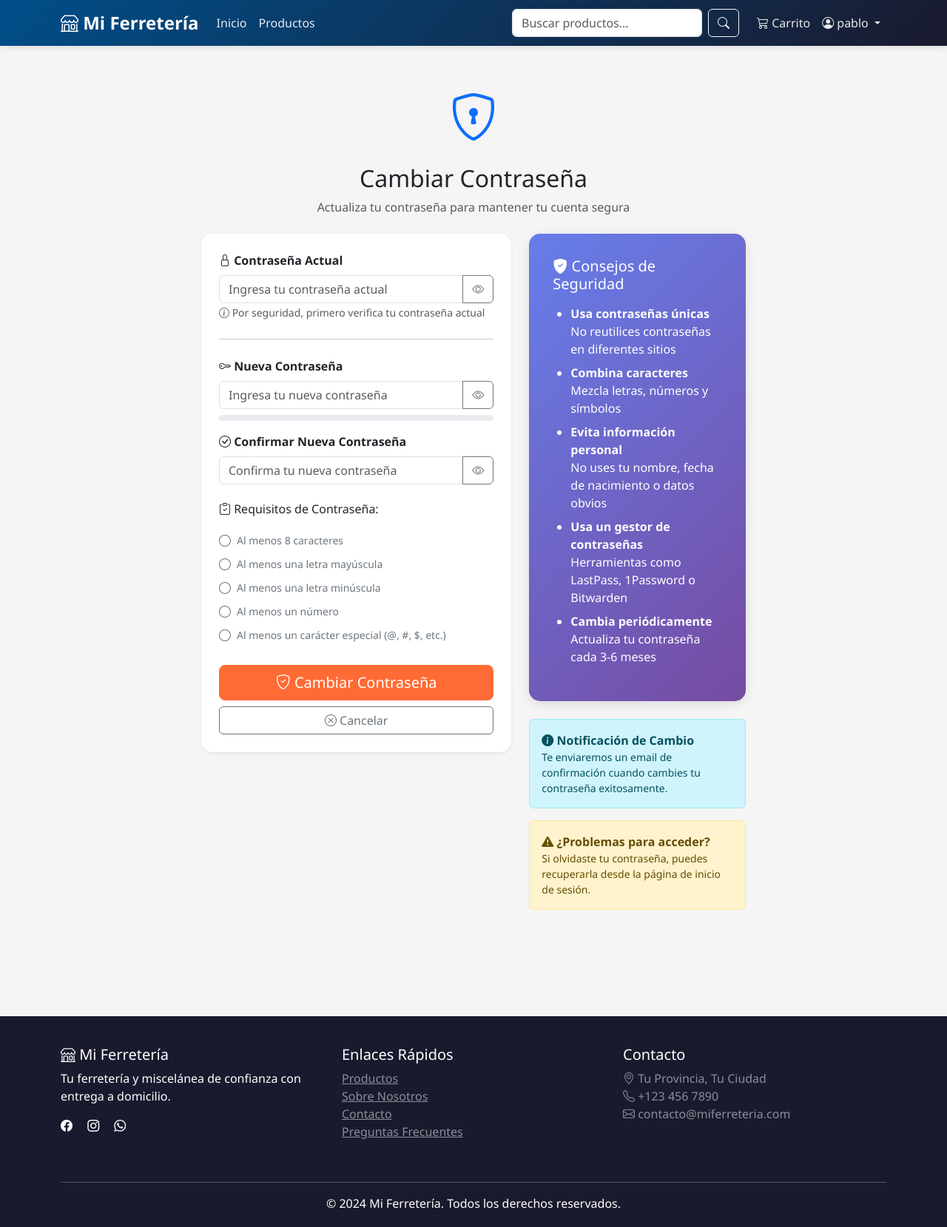
After one commit to yerald0108/Prueba-desliegue-Ferreteria, a Django app: page /cambiar-contrasena/ in a window 1280 px wide. The commit adds this page. Shown: the whole page at 74% size. Run offline with Django 5.2, Linux system fonts and the light colour scheme; a user stored in the database is signed in; data comes from the database, SQL or seed files in the repository; both versions use the stored data as it was after the commit; data that the repository does not hold is empty.

Commit message:
change-password

```diff
--- a/djangocrud/settings.py
+++ b/djangocrud/settings.py
@@ -10,10 +10,10 @@ SECRET_KEY = 'django-insecure-7z0+38t)adnb-d$oslr!&4xay5em%o+pr+b1168&1tv0l*im2*
 # SECURITY WARNING: don't run with debug turned on in production!
 DEBUG = True
 
-ALLOWED_HOSTS = ['192.168.137.203', 'localhost', '127.0.0.1']
+ALLOWED_HOSTS = ['192.168.100.10', 'localhost', '127.0.0.1']
 
 CSRF_TRUSTED_ORIGINS = [
-    'http://192.168.137.203:8000',
+    'http://192.168.100.10:8000',
 ]
 
 # Application definition
--- a/shop/forms.py
+++ b/shop/forms.py
@@ -300,3 +300,86 @@ class ProductForm(forms.ModelForm):
                 )
 
         return image
+
+class ChangePasswordForm(forms.Form):
+    """Formulario seguro para cambiar contraseña"""
+    current_password = forms.CharField(
+        label='Contraseña Actual',
+        widget=forms.PasswordInput(attrs={
+            'class': 'form-control',
+            'placeholder': 'Ingresa tu contraseña actual',
+            'autocomplete': 'current-password',
+        }),
+        help_text='Por seguridad, primero verifica tu contraseña actual'
+    )
+
+    new_password1 = forms.CharField(
+        label='Nueva Contraseña',
+        widget=forms.PasswordInput(attrs={
+            'class': 'form-control',
+            'placeholder': 'Ingresa tu nueva contraseña',
+            'autocomplete': 'new-password',
+        }),
+        help_text='Mínimo 8 caracteres. No puede ser muy similar a tu información personal.'
+    )
+
+    new_password2 = forms.CharField(
+        label='Confirmar Nueva Contraseña',
+        widget=forms.PasswordInput(attrs={
+            'class': 'form-control',
+            'placeholder': 'Confirma tu nueva contraseña',
+            'autocomplete': 'new-password',
+        })
+    )
+
+    def __init__(self, user, *args, **kwargs):
+        self.user = user
+        super().__init__(*args, **kwargs)
+
+    def clean_current_password(self):
+        """Verificar que la contraseña actual sea correcta"""
+        current_password = self.cleaned_data.get('current_password')
+
+        if not self.user.check_password(current_password):
+            raise forms.ValidationError(
+                'La contraseña actual es incorrecta. Por favor inténtalo de nuevo.'
+            )
+
+        return current_password
+
+    def clean_new_password1(self):
+        """Validar la nueva contraseña"""
+        password = self.cleaned_data.get('new_password1')
+
+        if password:
+            # Usar los validadores de Django
+            from django.contrib.auth.password_validation import validate_password
+            try:
+                validate_password(password, self.user)
+            except forms.ValidationError as e:
+                # Re-lanzar los errores de validación
+                raise forms.ValidationError(e.messages)
+
+        return password
+
+    def clean(self):
+        """Validar que las contraseñas nuevas coincidan"""
+        cleaned_data = super().clean()
+        new_password1 = cleaned_data.get('new_password1')
+        new_password2 = cleaned_data.get('new_password2')
+
+        if new_password1 and new_password2:
+            if new_password1 != new_password2:
+                self.add_error('new_password2', 'Las contraseñas no coinciden.')
+
+        return cleaned_data
+
+    def save(self, commit=True):
+        """Guardar la nueva contraseña"""
+        password = self.cleaned_data.get('new_password1')
+        self.user.set_password(password)
+
+        if commit:
+            self.user.save()
+
+        return self.user
--- /dev/null
+++ b/shop/templates/shop/change_password.html
@@ -0,0 +1,359 @@
+{% extends 'shop/base.html' %}
+
+{% block title %}Cambiar Contraseña - Ferretería{% endblock %}
+
+{% block extra_css %}
+<style>
+    .password-strength-meter {
+        height: 8px;
+        border-radius: 4px;
+        background-color: #e9ecef;
+        margin-top: 8px;
+        overflow: hidden;
+    }
+
+    .password-strength-bar {
+        height: 100%;
+        transition: all 0.3s ease;
+        border-radius: 4px;
+    }
+
+    .strength-weak {
+        background-color: #dc3545;
+        width: 33%;
+    }
+
+    .strength-medium {
+        background-color: #ffc107;
+        width: 66%;
+    }
+
+    .strength-strong {
+        background-color: #28a745;
+        width: 100%;
+    }
+
+    .password-requirements {
+        font-size: 0.875rem;
+        margin-top: 1rem;
+    }
+
+    .requirement-item {
+        display: flex;
+        align-items: center;
+        padding: 0.25rem 0;
+        color: #6c757d;
+    }
+
+    .requirement-item.met {
+        color: #28a745;
+    }
+
+    .requirement-item i {
+        margin-right: 0.5rem;
+        font-size: 1rem;
+    }
+
+    .security-tips {
+        background: linear-gradient(135deg, #667eea 0%, #764ba2 100%);
+        color: white;
+        border-radius: 15px;
+        padding: 2rem;
+        box-shadow: 0 4px 15px rgba(0,0,0,0.1);
+    }
+
+    .security-tips h5 {
+        color: white;
+        margin-bottom: 1rem;
+    }
+
+    .security-tips ul {
+        padding-left: 1.5rem;
+    }
+
+    .security-tips li {
+        margin-bottom: 0.5rem;
+    }
+</style>
+{% endblock %}
+
+{% block content %}
+<div class="container py-5">
+    <div class="row justify-content-center">
+        <div class="col-lg-8">
+            <!-- Header -->
+            <div class="text-center mb-4">
+                <i class="bi bi-shield-lock text-primary" style="font-size: 4rem;"></i>
+                <h2 class="mt-3">Cambiar Contraseña</h2>
+                <p class="text-muted">Actualiza tu contraseña para mantener tu cuenta segura</p>
+            </div>
+
+            <div class="row">
+                <!-- Formulario -->
+                <div class="col-lg-7">
+                    <div class="card shadow-sm mb-4">
+                        <div class="card-body p-4">
+                            <form method="post" id="changePasswordForm" novalidate>
+                                {% csrf_token %}
+
+                                <!-- Contraseña Actual -->
+                                <div class="mb-4">
+                                    <label for="{{ form.current_password.id_for_label }}" class="form-label fw-bold">
+                                        <i class="bi bi-lock"></i> {{ form.current_password.label }}
+                                    </label>
+                                    <div class="input-group">
+                                        {{ form.current_password }}
+                                        <button type="button" class="btn btn-outline-secondary toggle-password"
+                                                data-target="{{ form.current_password.id_for_label }}">
+                                            <i class="bi bi-eye"></i>
+                                        </button>
+                                    </div>
+                                    {% if form.current_password.errors %}
+                                        <div class="text-danger small mt-1">
+                                            {{ form.current_password.errors.0 }}
+                                        </div>
+                                    {% endif %}
+                                    <small class="text-muted">
+                                        <i class="bi bi-info-circle"></i> {{ form.current_password.help_text }}
+                                    </small>
+                                </div>
+
+                                <hr class="my-4">
+
+                                <!-- Nueva Contraseña -->
+                                <div class="mb-3">
+                                    <label for="{{ form.new_password1.id_for_label }}" class="form-label fw-bold">
+                                        <i class="bi bi-key"></i> {{ form.new_password1.label }}
+                                    </label>
+                                    <div class="input-group">
+                                        {{ form.new_password1 }}
+                                        <button type="button" class="btn btn-outline-secondary toggle-password"
+                                                data-target="{{ form.new_password1.id_for_label }}">
+                                            <i class="bi bi-eye"></i>
+                                        </button>
+                                    </div>
+
+                                    <!-- Medidor de Fortaleza -->
+                                    <div class="password-strength-meter">
+                                        <div class="password-strength-bar" id="strengthBar"></div>
+                                    </div>
+                                    <small id="strengthText" class="text-muted"></small>
+
+                                    {% if form.new_password1.errors %}
+                                        <div class="text-danger small mt-1">
+                                            {{ form.new_password1.errors.0 }}
+                                        </div>
+                                    {% endif %}
+                                </div>
+
+                                <!-- Confirmar Nueva Contraseña -->
+                                <div class="mb-4">
+                                    <label for="{{ form.new_password2.id_for_label }}" class="form-label fw-bold">
+                                        <i class="bi bi-check-circle"></i> {{ form.new_password2.label }}
+                                    </label>
+                                    <div class="input-group">
+                                        {{ form.new_password2 }}
+                                        <button type="button" class="btn btn-outline-secondary toggle-password"
+                                                data-target="{{ form.new_password2.id_for_label }}">
+                                            <i class="bi bi-eye"></i>
+                                        </button>
+                                    </div>
+                                    {% if form.new_password2.errors %}
+                                        <div class="text-danger small mt-1">
+                                            {{ form.new_password2.errors.0 }}
+                                        </div>
+                                    {% endif %}
+                                </div>
+
+                                <!-- Requisitos de Contraseña -->
+                                <div class="password-requirements">
+                                    <h6 class="mb-3">
+                                        <i class="bi bi-clipboard-check"></i> Requisitos de Contraseña:
+                                    </h6>
+                                    <div class="requirement-item" id="req-length">
+                                        <i class="bi bi-circle"></i>
+                                        <span>Al menos 8 caracteres</span>
+                                    </div>
+                                    <div class="requirement-item" id="req-uppercase">
+                                        <i class="bi bi-circle"></i>
+                                        <span>Al menos una letra mayúscula</span>
+                                    </div>
+                                    <div class="requirement-item" id="req-lowercase">
+                                        <i class="bi bi-circle"></i>
+                                        <span>Al menos una letra minúscula</span>
+                                    </div>
+                                    <div class="requirement-item" id="req-number">
+                                        <i class="bi bi-circle"></i>
+                                        <span>Al menos un número</span>
+                                    </div>
+                                    <div class="requirement-item" id="req-special">
+                                        <i class="bi bi-circle"></i>
+                                        <span>Al menos un carácter especial (@, #, $, etc.)</span>
+                                    </div>
+                                </div>
+
+                                <!-- Botones -->
+                                <div class="d-grid gap-2 mt-4">
+                                    <button type="submit" class="btn btn-primary btn-lg" id="submitBtn">
+                                        <i class="bi bi-shield-check"></i> Cambiar Contraseña
+                                    </button>
+                                    <a href="{% url 'shop:profile' %}" class="btn btn-outline-secondary">
+                                        <i class="bi bi-x-circle"></i> Cancelar
+                                    </a>
+                                </div>
+                            </form>
+                        </div>
+                    </div>
+                </div>
+
+                <!-- Tips de Seguridad -->
+                <div class="col-lg-5">
+                    <div class="security-tips mb-4">
+                        <h5>
+                            <i class="bi bi-shield-fill-check"></i> Consejos de Seguridad
+                        </h5>
+                        <ul>
+                            <li>
+                                <strong>Usa contraseñas únicas</strong><br>
+                                No reutilices contraseñas en diferentes sitios
+                            </li>
+                            <li>
+                                <strong>Combina caracteres</strong><br>
+                                Mezcla letras, números y símbolos
+                            </li>
+                            <li>
+                                <strong>Evita información personal</strong><br>
+                                No uses tu nombre, fecha de nacimiento o datos obvios
+                            </li>
+                            <li>
+                                <strong>Usa un gestor de contraseñas</strong><br>
+                                Herramientas como LastPass, 1Password o Bitwarden
+                            </li>
+                            <li>
+                                <strong>Cambia periódicamente</strong><br>
+                                Actualiza tu contraseña cada 3-6 meses
+                            </li>
+                        </ul>
+                    </div>
+
+                    <div class="alert alert-info">
+                        <i class="bi bi-info-circle-fill"></i>
+                        <strong>Notificación de Cambio</strong>
+                        <p class="mb-0 small">
+                            Te enviaremos un email de confirmación cuando cambies tu contraseña exitosamente.
+                        </p>
+                    </div>
+
+                    <div class="alert alert-warning">
+                        <i class="bi bi-exclamation-triangle-fill"></i>
+                        <strong>¿Problemas para acceder?</strong>
+                        <p class="mb-0 small">
+                            Si olvidaste tu contraseña, puedes recuperarla desde la página de inicio de sesión.
+                        </p>
+                    </div>
+                </div>
+            </div>
+        </div>
+    </div>
+</div>
+{% endblock %}
+
+{% block extra_js %}
+<script>
+$(document).ready(function() {
+    // Toggle mostrar/ocultar contraseña
+    $('.toggle-password').on('click', function() {
+        const targetId = $(this).data('target');
+        const $input = $('#' + targetId);
+        const $icon = $(this).find('i');
+
+        if ($input.attr('type') === 'password') {
+            $input.attr('type', 'text');
+            $icon.removeClass('bi-eye').addClass('bi-eye-slash');
+        } else {
+            $input.attr('type', 'password');
+            $icon.removeClass('bi-eye-slash').addClass('bi-eye');
+        }
+    });
+
+    // Validación en tiempo real de la nueva contraseña
+    $('#{{ form.new_password1.id_for_label }}').on('input', function() {
+        const password = $(this).val();
+
+        // Verificar requisitos
+        const hasLength = password.length >= 8;
+        const hasUppercase = /[A-Z]/.test(password);
+        const hasLowercase = /[a-z]/.test(password);
+        const hasNumber = /[0-9]/.test(password);
+        const hasSpecial = /[!@#$%^&*(),.?":{}|<>]/.test(password);
+
+        // Actualizar indicadores visuales
+        updateRequirement('req-length', hasLength);
+        updateRequirement('req-uppercase', hasUppercase);
+        updateRequirement('req-lowercase', hasLowercase);
+        updateRequirement('req-number', hasNumber);
+        updateRequirement('req-special', hasSpecial);
+
+        // Calcular fortaleza
+        let strength = 0;
+        if (hasLength) strength++;
+        if (hasUppercase) strength++;
+        if (hasLowercase) strength++;
+        if (hasNumber) strength++;
+        if (hasSpecial) strength++;
+
+        // Actualizar medidor de fortaleza
+        updateStrengthMeter(strength);
+    });
+
+    function updateRequirement(id, met) {
+        const $req = $('#' + id);
+        if (met) {
+            $req.addClass('met');
+            $req.find('i').removeClass('bi-circle').addClass('bi-check-circle-fill');
+        } else {
+            $req.removeClass('met');
+            $req.find('i').removeClass('bi-check-circle-fill').addClass('bi-circle');
+        }
+    }
+
+    function updateStrengthMeter(strength) {
+        const $bar = $('#strengthBar');
+        const $text = $('#strengthText');
+
+        $bar.removeClass('strength-weak strength-medium strength-strong');
+
+        if (strength <= 2) {
+            $bar.addClass('strength-weak');
+            $text.text('Débil').css('color', '#dc3545');
+        } else if (strength <= 4) {
+            $bar.addClass('strength-medium');
+            $text.text('Media').css('color', '#ffc107');
+        } else {
+            $bar.addClass('strength-strong');
+            $text.text('Fuerte').css('color', '#28a745');
+        }
+    }
+
+    // Validación antes de enviar
+    $('#changePasswordForm').on('submit', function(e) {
+        const password1 = $('#{{ form.new_password1.id_for_label }}').val();
+        const password2 = $('#{{ form.new_password2.id_for_label }}').val();
+
+        if (password1 !== password2) {
+            e.preventDefault();
+            alert('Las contraseñas no coinciden. Por favor verifica.');
+            return false;
+        }
+
+        // Mostrar loading
+        const $btn = $('#submitBtn');
+        const originalText = $btn.html();
+        $btn.prop('disabled', true).html('<i class="bi bi-hourglass-split"></i> Cambiando contraseña...');
+
+        // Si hay errores de validación de Django, se volverá a cargar la página
+        // y el botón se restaurará automáticamente
+    });
+});
+</script>
+{% endblock %}
--- a/shop/templates/shop/profile.html
+++ b/shop/templates/shop/profile.html
@@ -189,7 +189,7 @@
                     <p class="text-muted">
                         Para cambiar tu contraseña o eliminar tu cuenta, contáctanos.
                     </p>
-                    <a href="#" class="btn btn-outline-danger">
+                    <a href="{% url 'shop:change_password' %}" class="btn btn-outline-danger">
                         <i class="bi bi-key"></i> Cambiar Contraseña
                     </a>
                 </div>
--- a/shop/urls.py
+++ b/shop/urls.py
@@ -30,6 +30,7 @@ urlpatterns = [
 
     # Perfil
     path('perfil/', views.profile, name='profile'),
+    path('cambiar-contrasena/', views.change_password, name='change_password'),
 
     # Panel de administración
     path('admin-panel/', views.admin_dashboard, name='admin_dashboard'),
--- a/shop/views.py
+++ b/shop/views.py
@@ -26,6 +26,8 @@ from decimal import Decimal
 import json
 from .models import Product, Category, Cart, CartItem, Order, OrderItem, UserProfile
 from .forms import UserRegistrationForm, UserProfileForm, CheckoutForm, ProductForm
+from .forms import ChangePasswordForm
+from .email_utils import send_password_change_email
 
 
 def home(request):
@@ -1049,3 +1051,45 @@ def admin_product_delete(request, product_id):
         'success': True,
         'message': f'Producto "{product_name}" eliminado exitosamente.'
     })
+
+@login_required
+def change_password(request):
+    """Vista para cambiar contraseña"""
+    if request.method == 'POST':
+        form = ChangePasswordForm(user=request.user, data=request.POST)
+
+        if form.is_valid():
+            # Guardar nueva contraseña
+            user = form.save()
+
+            # Actualizar la sesión para que no se cierre
+            from django.contrib.auth import update_session_auth_hash
+            update_session_auth_hash(request, user)
+
+            # Enviar email de notificación
+            email_sent = send_password_change_email(user, request)
+
+            if email_sent:
+                messages.success(
+                    request,
+                    '✅ Contraseña cambiada exitosamente. '
+                    'Te hemos enviado un email de confirmación.'
+                )
+            else:
+                messages.success(
+                    request,
+                    '✅ Contraseña cambiada exitosamente.'
+                )
+                messages.warning(
+                    request,
+                    'No se pudo enviar el email de confirmación, pero tu contraseña fue actualizada.'
+                )
+
+            return redirect('shop:profile')
+    else:
+        form = ChangePasswordForm(user=request.user)
+
+    context = {
+        'form': form,
+    }
+    return render(request, 'shop/change_password.html', context)
```
Also changed, not shown: shop/email_utils.py (+32 -0 lines), shop/templates/shop/emails/password_change_notification.html (added, +43 -0 lines), db.sqlite3, media/products/ganada_1.png (deleted), media/products/ganada_1_i6zAE8F.png (deleted), media/products/perdida_1.png (deleted), media/products/perdida_1_gqwTVkv.png (deleted), media/products/perdida_3.png (deleted).
